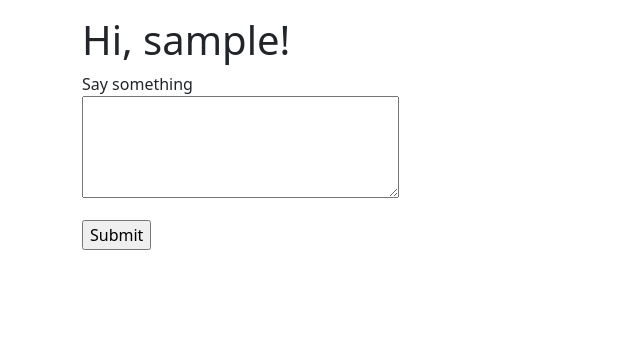
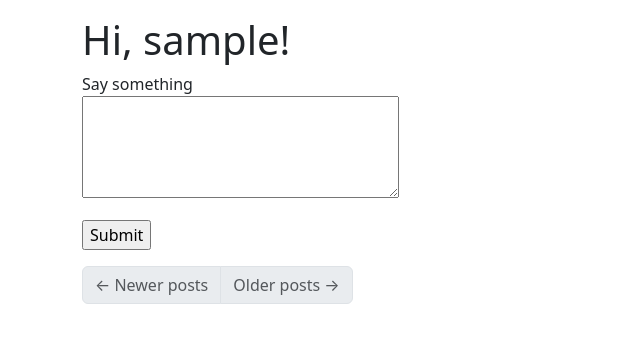
Before and after one commit to Kazutadashi/microblog, a Flask app: page / in a window 1280 px wide. Shown: the part 56-399 px from the top of the page, without its empty margins (0-640 px from the left). Run offline with Flask 3, Linux system fonts and the light colour scheme; the visitor is signed in with stand-in values (Sample User, id 1); data comes from the database, SQL or seed files in the repository; data that the repository does not hold is empty.

Commit message:
Add bootstrap to pagination

```diff
--- a/app/templates/index.html
+++ b/app/templates/index.html
@@ -20,10 +20,19 @@
         {% include '_post.html' %}
     {% endfor %}
 
-    {% if prev_url %}
-    <a href="{{ prev_url }}"><<</a>
-    {% endif %}
-    {% if next_url %}
-    <a href="{{ next_url }}">>></a>
-    {% endif %}
+<nav aria-label="Post navigation">
+    <ul class="pagination">
+        <li class="page-item{% if not prev_url %} disabled{% endif %}">
+            <a class="page-link" href="{{ prev_url }}">
+                <span aria-hidden="true">&larr;</span> Newer posts
+            </a>
+        </li>
+        <li class="page-item{% if not next_url %} disabled{% endif %}">
+            <a class="page-link" href="{{ next_url }}">
+                Older posts <span aria-hidden="true">&rarr;</span>
+            </a>
+        </li>
+    </ul>
+</nav>
+
 {% endblock %}
```
